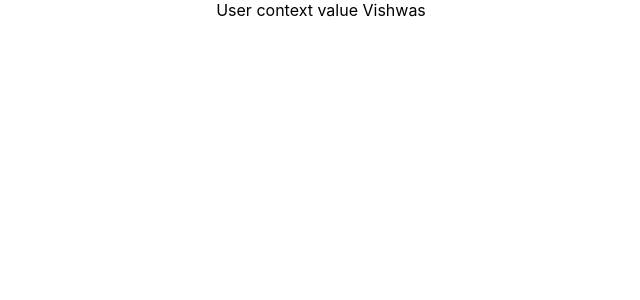
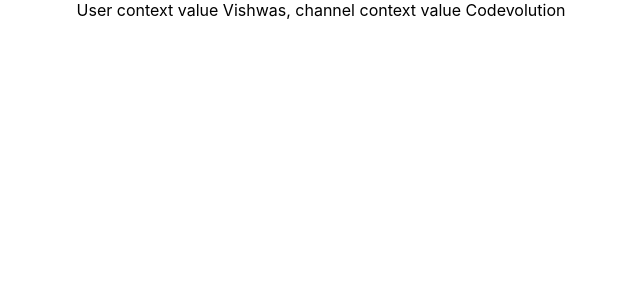
Before and after one commit to ginow/react-codevolution, a React (Create React App) app in the folder state-hook/: page / in a window 1280 px wide. Shown: the top 300 px of the page, without its empty margins (319-959 px from the left). Built offline with nearby package versions, Linux system fonts and the light colour scheme.

Commit message:
Without useContext Hook multi (nested) context implementation

```diff
--- a/state-hook/src/App.js
+++ b/state-hook/src/App.js
@@ -3,10 +3,15 @@
 import ComponentC from './components/ComponentC';
 
 export const UserContext = React.createContext()
+export const ChannelContext = React.createContext()
 function App() {
   return (
     <div className="App">
-      <UserContext.Provider value={'Vishwas'}><ComponentC></ComponentC></UserContext.Provider>
+      <UserContext.Provider value={'Vishwas'}>
+        <ChannelContext.Provider value={'Codevolution'}>
+          <ComponentC></ComponentC>
+        </ChannelContext.Provider>
+      </UserContext.Provider>
     </div>
   );
 }
--- a/state-hook/src/components/ComponentF.js
+++ b/state-hook/src/components/ComponentF.js
@@ -1,5 +1,5 @@
 import React from 'react'
-import { UserContext } from '../App'
+import { UserContext, ChannelContext } from '../App'
 
 function ComponentF() {
     return (
@@ -7,7 +7,15 @@
             <UserContext.Consumer>
                 {
                     user => {
-                        return <div>User context value {user}</div>
+                        return (
+                            <ChannelContext.Consumer>
+                                {
+                                    channel => {
+                                        return <div>User context value {user}, channel context value {channel}</div>
+                                    }
+                                }
+                            </ChannelContext.Consumer>
+                        )
                     }
                 }
             </UserContext.Consumer>
```
Also changed, not shown: 2 other files (tests, documents, lock files or other folders).
